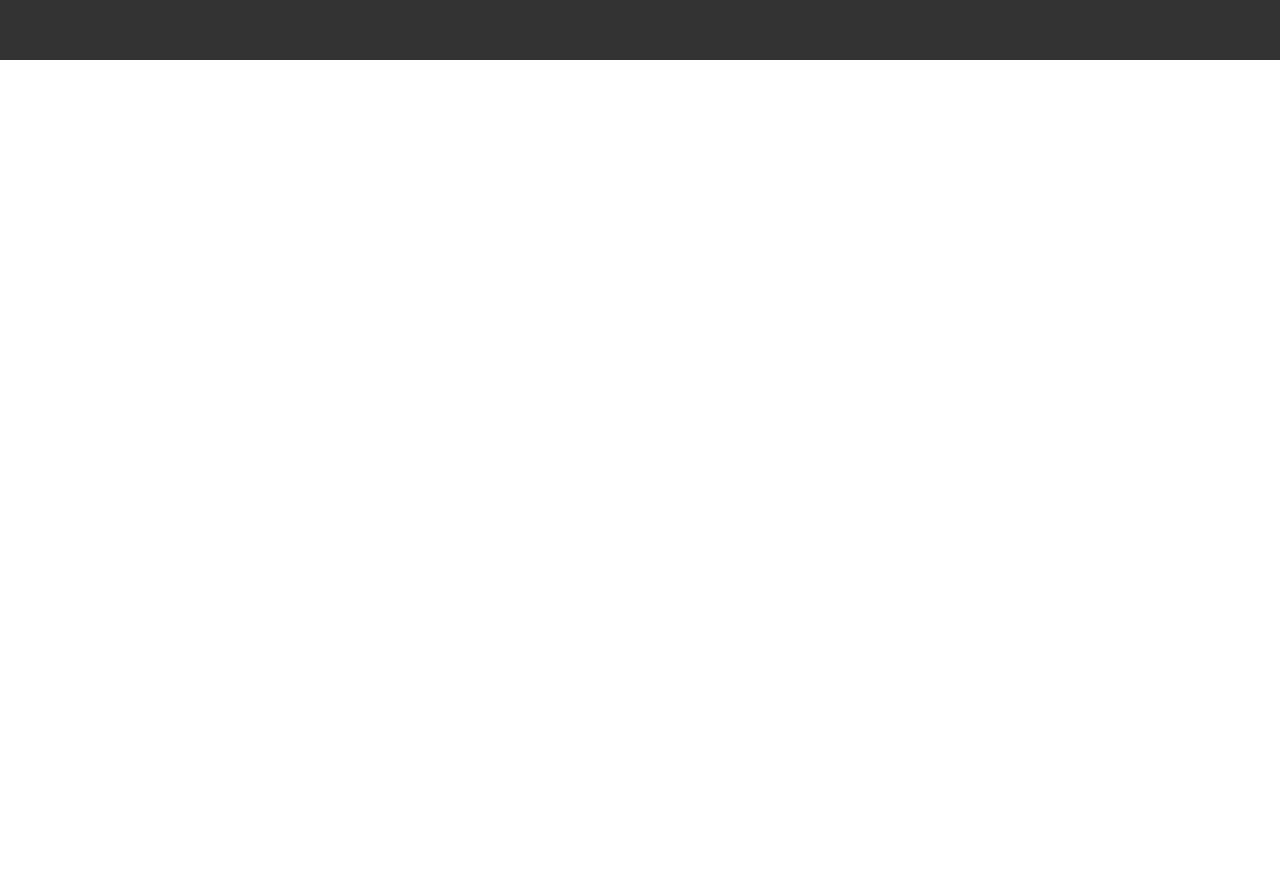
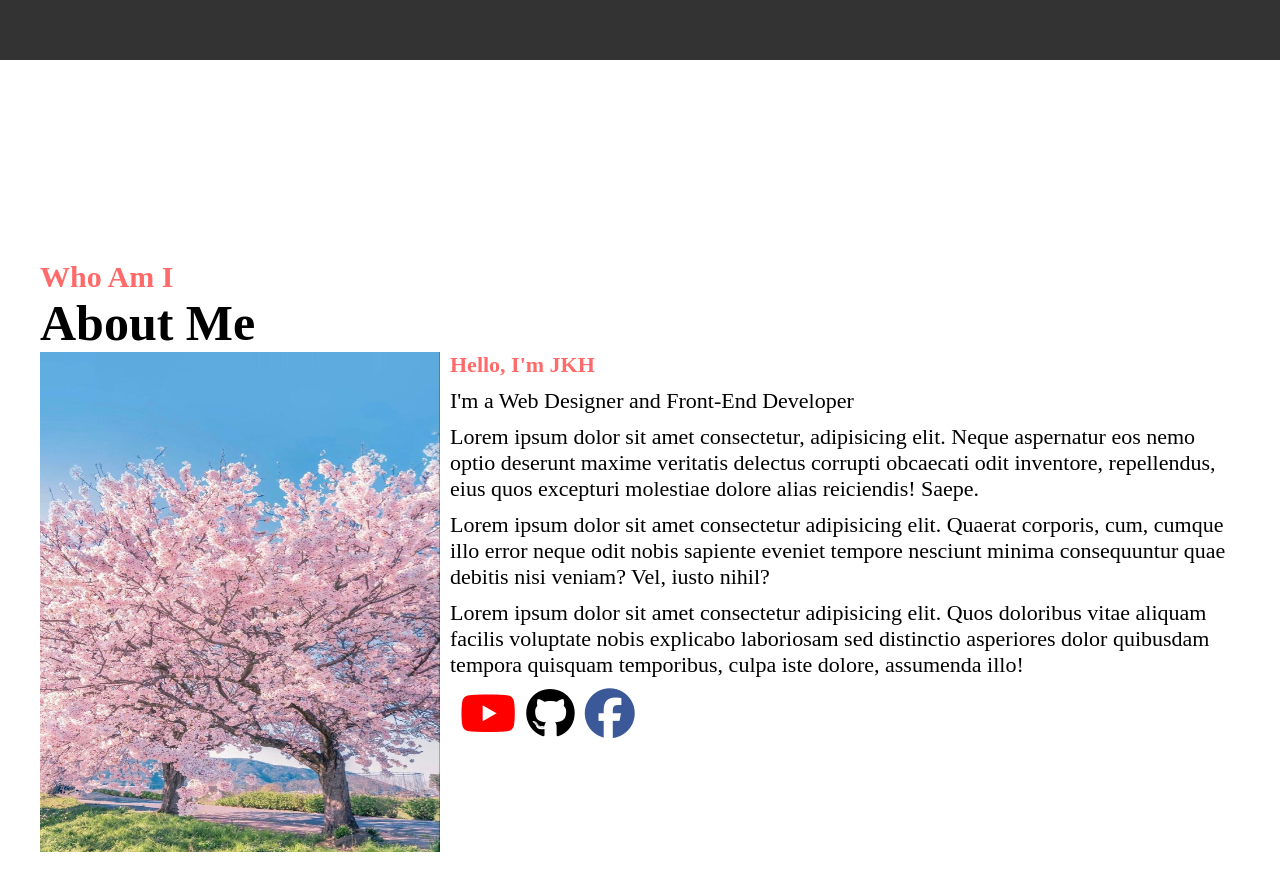
Before and after one commit to etrq7/test, a plain HTML site: page index.html in a window 1280 px wide. Shown: the part 1140-2030 px from the top of the page. Before the commit the page ends 1200 px from the top, so only its background shows below. Drawn offline with Linux system fonts and the light colour scheme.

Commit message:
Add files via upload

```diff
--- a/index.html
+++ b/index.html
@@ -2,17 +2,21 @@
 <html lang="en">
 <head>
   <meta charset="UTF-8">
-    <meta http-equiv="X-UA-Compatible" content="IE=edge">
   <meta name="viewport" content="width=device-width, initial-scale=1.0">
   <title>Document</title>
+  <link rel="stylesheet" href="https://cdnjs.cloudflare.com/ajax/libs/font-awesome/6.6.0/css/all.min.css" integrity="sha512-Kc323vGBEqzTmouAECnVceyQqyqdsSiqLQISBL29aUW4U/M7pSPA/gEUZQqv1cwx4OnYxTxve5UMg5GT6L4JJg==" crossorigin="anonymous" referrerpolicy="no-referrer" />
   <link rel="stylesheet" href="style.css">
 </head>
 <body>
+
+
   <div class="container">
     <div class="header">
-            <div class="logo">JKH</div>
+      <div class="logo">
+        JKH
+      </div>
       <ul class="menu">
-                <li><a href="#">About</a></li>
+        <li><a href="#about">About</a></li>
         <li><a href="#">Skills</a></li>
         <li><a href="#">Projects</a></li>
         <li><a href="#">Contact</a></li>
@@ -20,13 +24,42 @@
     </div>
     <div class="main">
       <h1>Welcome To My Homepage!!!</h1>
-            <h2>I`M A WEB DEVELOPER</h2>
-            <p>Lorem ipsum dolor sit amet consectetur adipisicing elit.
-                Non, dolorum recusandae dolores reiciendis eos fuga commodi
-                quis possimus natus obcaecati. Distinctio itaque in atque
-                eveniet quas culpa beatae, ducimus modi.</p>
+      <h2>I'M A WEB DEVELOPER</h2>
+      <p>
+        Lorem ipsum dolor sit amet consectetur adipisicing elit. Magnam maxime modi ullam doloribus quia ad repellat, possimus neque commodi consequatur dicta, fuga ut consequuntur odit debitis, aliquid ex nihil esse.
+      </p>
       <button>Download CV</button>
     </div>
   </div>
+
+
+  <div class="about" id="about">
+    <h2>Who Am I</h2>
+    <h1>About Me</h1>
+    <div class="contents">
+      <div class="left">
+        <img src="about.jpg" alt="">
+
+      </div>
+      <div class="right">
+        <h3>Hello, I'm JKH</h3>
+        <ul>
+          <li>I'm a Web Designer and Front-End Developer</li>
+          <li>Lorem ipsum dolor sit amet consectetur, adipisicing elit. Neque aspernatur eos nemo optio deserunt maxime veritatis delectus corrupti obcaecati odit inventore, repellendus, eius quos excepturi molestiae dolore alias reiciendis! Saepe.</li>
+          <li>Lorem ipsum dolor sit amet consectetur adipisicing elit. Quaerat corporis, cum, cumque illo error neque odit nobis sapiente eveniet tempore nesciunt minima consequuntur quae debitis nisi veniam? Vel, iusto nihil?</li>
+          <li>Lorem ipsum dolor sit amet consectetur adipisicing elit. Quos doloribus vitae aliquam facilis voluptate nobis explicabo laboriosam sed distinctio asperiores dolor quibusdam tempora quisquam temporibus, culpa iste dolore, assumenda illo!</li>
+            <li><i class="fa-brands fa-youtube"></i><i class="fa-brands fa-github"></i><i class="fa-brands fa-facebook"></i></li>
+        </ul>
+
+      </div>
+    </div>
+  </div>
+
+
+
+
+
+
+
 </body>
 </html>
--- a/style.css
+++ b/style.css
@@ -1,22 +1,37 @@
 * {
     margin: 0;
+    /*바깥쪽 여백 : 0*/
     padding: 0;
+    /*안쪽 여백 : 0*/
     box-sizing: border-box;
+    /*테두리 두께 무시*/
+
+    /* border: 1px solid black; */
 }
+
+html {
+    scroll-behavior: smooth;
+}
+
 a {
     text-decoration: none;
+    /*밑줄 제거*/
     display: block;
+    /*a태그를 블록 요소로 변경*/
     color: black;
+    /*글자색 : black*/
 }
+
 li {
     list-style-type: none;
+    /*li태그 기호 제거*/
 }
 
 .container {
     width: 100%;
     height: 1200px;
 
-    background: linear-gradient(rgba(0, 0, 0, 0.8),rgba(0, 0, 0, 0.8)), url(bg.jpg) no-repeat;
+    background: linear-gradient(rgba(0, 0, 0, 0.8), rgba(0, 0, 0, 0.8)), url(bg.jpg) no-repeat;
     background-size: cover;
 
     color: white;
@@ -30,6 +45,7 @@ li {
     justify-content: space-between;
     align-items: center;
 }
+
 .logo {
     width: 200px;
     height: 80px;
@@ -38,6 +54,7 @@ li {
     text-align: center;
     font-weight: bold;
 }
+
 .menu {
     width: 400px;
     height: 100px;
@@ -45,16 +62,18 @@ li {
     display: flex;
     align-items: center;
 }
+
 .menu li {
     width: 100px;
     text-align: center;
 }
+
 .menu li a {
     font-size: 20px;
     font-weight: bold;
-
     color: white;
 }
+
 
 .main {
     width: 800px;
@@ -64,18 +83,22 @@ li {
     margin-top: 200px;
     text-align: center;
 }
+
 .main h1 {
     font-size: 50px;
     margin-bottom: 50px;
 }
+
 .main h2 {
     font-size: 45px;
     margin-bottom: 50px;
 }
+
 .main p {
     font-size: 30px;
     margin-bottom: 150px;
 }
+
 .main button {
     font-size: 30px;
     width: 300px;
@@ -84,10 +107,78 @@ li {
     background-color: transparent;
 
     color: white;
-    border: 1px solid white;
+    border: 3px solid white;
 }
+
 .main button:hover {
     background-color: white;
     color: black;
     cursor: pointer;
 }
+
+
+.about {
+    width: 1200px;
+    height: 800px;
+    margin: 0 auto;
+    margin-top: 200px;
+}
+
+.about h2 {
+    font-size: 30px;
+    color: #ff6a6a;
+}
+
+.about h1 {
+    font-size: 50px;
+
+}
+
+.about .contents {
+    width: 100%;
+    height: 500px;
+    display: flex;
+}
+
+.about .left {
+    width: 400px;
+    height: 500px;
+
+}
+
+.about .right {
+    width: 800px;
+    height: 500px;
+    padding-left: 10px;
+
+}
+
+.about img {
+    width: 400px;
+    height: 500px;
+
+}
+
+.about .right h3 {
+    font-size: 22px;
+    color: #ff6a6a;
+
+}
+
+.about .right li {
+    font-size: 22px;
+    margin-top: 10px;
+}
+
+.fa-brands {
+    font-size: 50px;
+    margin-left: 10px;
+}
+
+.fa-youtube {
+    color: red;
+}
+
+.fa-facebook {
+    color: #3b5998;
+}
```
Also changed, not shown: about.jpg (added). Lines whose indentation alone changed are shown as unchanged.
